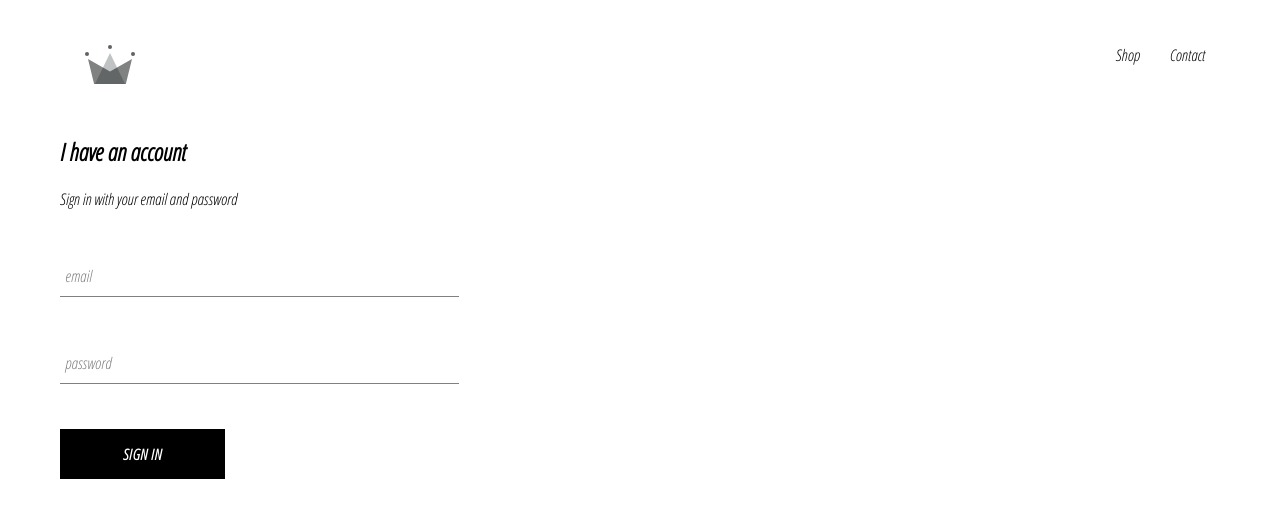
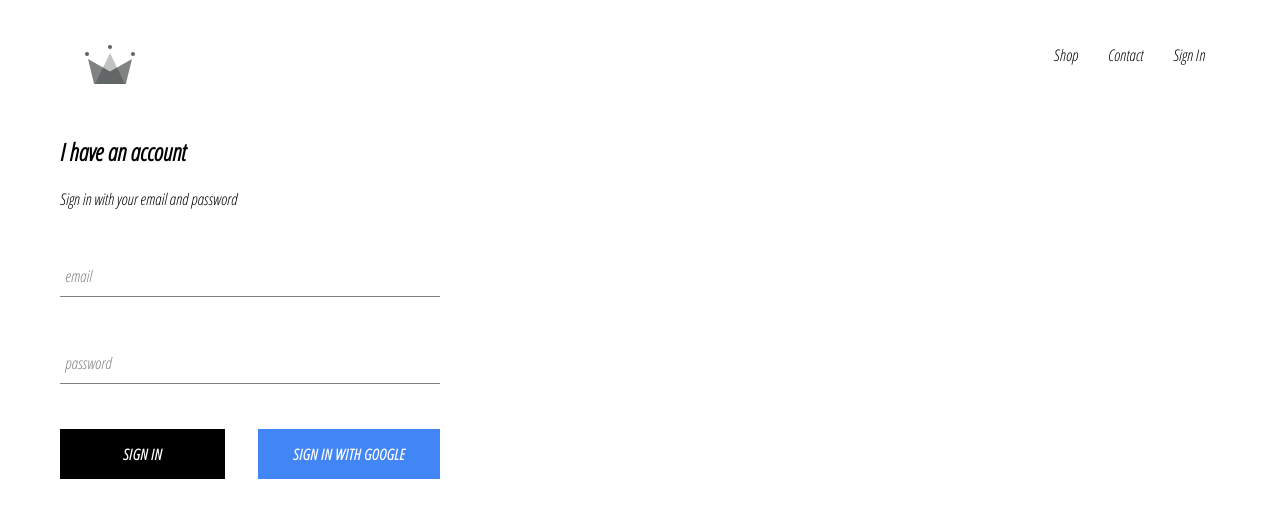
Before and after one commit to Cruzm430/crwn-clothing, a React (Create React App) app: page /signin in a window 1280 px wide. Shown: the top 518 px of the page. Built offline with nearby package versions, Linux system fonts and the light colour scheme; no server answers.

Commit message:
firebase added, google sign in added

```diff
--- a/package.json
+++ b/package.json
@@ -7,6 +7,7 @@
     "@testing-library/react": "^9.3.2",
     "@testing-library/user-event": "^7.1.2",
     "add": "^2.0.6",
+    "firebase": "^7.17.1",
     "node-sass": "^4.14.1",
     "react": "^16.13.1",
     "react-dom": "^16.13.1",
--- a/src/App.css
+++ b/src/App.css
@@ -7,3 +7,7 @@
   text-decoration: none;
   color:black
 }
+
+*{
+  box-sizing: border-box;
+}
--- a/src/App.js
+++ b/src/App.js
@@ -1,23 +1,48 @@
 import React from 'react';
 import {Route, Switch} from 'react-router-dom';
 import './App.css';
+
+import {auth} from './firebase/firebase.utils';
 
 import HomePage from './Pages/HomePage/HomePage.component'
 import ShopPage from './Pages/ShopPage/ShopPage.component'
 import Header from './Components/Header/Header.component'
 import SignInAndSignUp from './Pages/SignInAndSignUp/SignInAndSignUp.component'
 
-function App() {
+class App extends React.Component {
+  constructor(){
+    super();
+    this.state={
+      currentUser:null
+    }
+  }
+
+  unsubscribeFromAuth = null
+
+  componentDidMount(){
+    auth.onAuthStateChanged(user =>{
+      this.setState({currentUser:user})
+
+      console.log(user)
+    })
+  }
+
+  componentWillUnmount(){
+    this.unsubscribeFromAuth();
+  }
+
+  render(){
     return (
       <div>
-      <Header/>
+        <Header currentUser={this.state.currentUser}/>
         <Switch>
         <Route exact path='/' component={HomePage}/>
         <Route path='/shop' component={ShopPage}/>
         <Route path='/signin' component={SignInAndSignUp}/>
         </Switch>
       </div>
-  );
+    )
+  }
 }
 
 export default App;
--- a/src/Components/CustomButton/CustomButton.component.jsx
+++ b/src/Components/CustomButton/CustomButton.component.jsx
@@ -2,8 +2,8 @@
 
 import './CustomButton.styles.scss';
 
-const CustomButton = ({children, ...otherProps}) =>(
-  <button className='custom-button' {...otherProps}>
+const CustomButton = ({children, isGoogleSignIn, ...otherProps}) =>(
+  <button className={`${isGoogleSignIn ? 'google-sign-in' : ''} custom-button`} {...otherProps}>
     {children}
   </button>
 )
--- a/src/Components/CustomButton/CustomButton.styles.scss
+++ b/src/Components/CustomButton/CustomButton.styles.scss
@@ -19,4 +19,14 @@
     color: black;
     border: 1px solid black;
   }
+
+  &.google-sign-in{
+    background-color: #4285F4;
+    color: white;
+
+    &:hover{
+      background-color: #357AE8;
+      border:none;
+    }
+  }
 }
--- a/src/Components/Header/Header.component.jsx
+++ b/src/Components/Header/Header.component.jsx
@@ -1,10 +1,12 @@
 import React from 'react';
 import {Link} from 'react-router-dom';
+
+import {auth} from '../../firebase/firebase.utils';
 
 import './Header.styles.scss';
 import {ReactComponent as Logo} from '../../Assets/crown.svg'
 
-const Header = () =>(
+const Header = ({currentUser}) =>(
   <div className='header'>
     <Link className='logo-container' to='/'>
       <Logo className='logo'/>
@@ -12,6 +14,11 @@
       <div className='options'>
         <Link className='option' to='/shop'>Shop</Link>
         <Link className='option' to='/shop'>Contact</Link>
+        {
+          currentUser ?
+          <div className='option' onClick={()=>auth.signOut()}>Sign Out</div>:
+          <Link className='option' to='/signin'>Sign In</Link>
+        }
       </div>
   </div>
 )
--- a/src/Components/Header/Header.styles.scss
+++ b/src/Components/Header/Header.styles.scss
@@ -20,6 +20,7 @@
 
     .option {
       padding: 10px 15px;
+      cursor: pointer;
     }
   }
 }
--- a/src/Components/SignIn/SignIn.component.jsx
+++ b/src/Components/SignIn/SignIn.component.jsx
@@ -4,6 +4,7 @@
 
 import FormInput from '../FormInput/FormInput.component';
 import CustomButton from '../CustomButton/CustomButton.component';
+import {signInWithGoogle} from '../../firebase/firebase.utils';
 
 class SignIn extends React.Component{
   constructor(props){
@@ -50,9 +51,10 @@
           label='password'
           required/>
 
-          <CustomButton type='submit'>
-            Sign In
-          </CustomButton>
+          <div className='buttons'>
+          <CustomButton type='submit'>Sign In</CustomButton>
+          <CustomButton onClick={signInWithGoogle} isGoogleSignIn>Sign In with Google</CustomButton>
+          </div>
         </form>
       </div>
     )
--- a/src/Components/SignIn/SignIn.styles.scss
+++ b/src/Components/SignIn/SignIn.styles.scss
@@ -1,9 +1,14 @@
 .sign-in {
-  width: 30vw;
+  width: 380px;
   display: flex;
   flex-direction: column;
 
   .title{
     margin: 10px 0px
   }
+
+  .buttons{
+    display: flex;
+    justify-content: space-between;
+  }
 }
--- /dev/null
+++ b/src/firebase/firebase.utils.js
@@ -0,0 +1,24 @@
+import firebase from 'firebase/app';
+import 'firebase/firestore';
+import 'firebase/auth';
+
+const config = {
+  apiKey: 'AIzaSyCdHT-AYHXjF7wOrfAchX4PIm3cSj5tn14',
+  authDomain: 'crwn-db.firebaseapp.com',
+  databaseURL: 'https://crwn-db.firebaseio.com',
+  projectId: 'crwn-db',
+  storageBucket: 'crwn-db.appspot.com',
+  messagingSenderId: '850995411664',
+  appId: '1:850995411664:web:7ddc01d597846f65'
+};
+
+firebase.initializeApp(config);
+
+export const auth = firebase.auth();
+export const firestore = firebase.firestore();
+
+const provider = new firebase.auth.GoogleAuthProvider();
+provider.setCustomParameters({prompt: 'select_account'});
+export const signInWithGoogle = () => auth.signInWithPopup(provider);
+
+export default firebase;
```
Also changed, not shown: 1 other file (tests, documents, lock files or other folders). Lines whose indentation alone changed are shown as unchanged.
